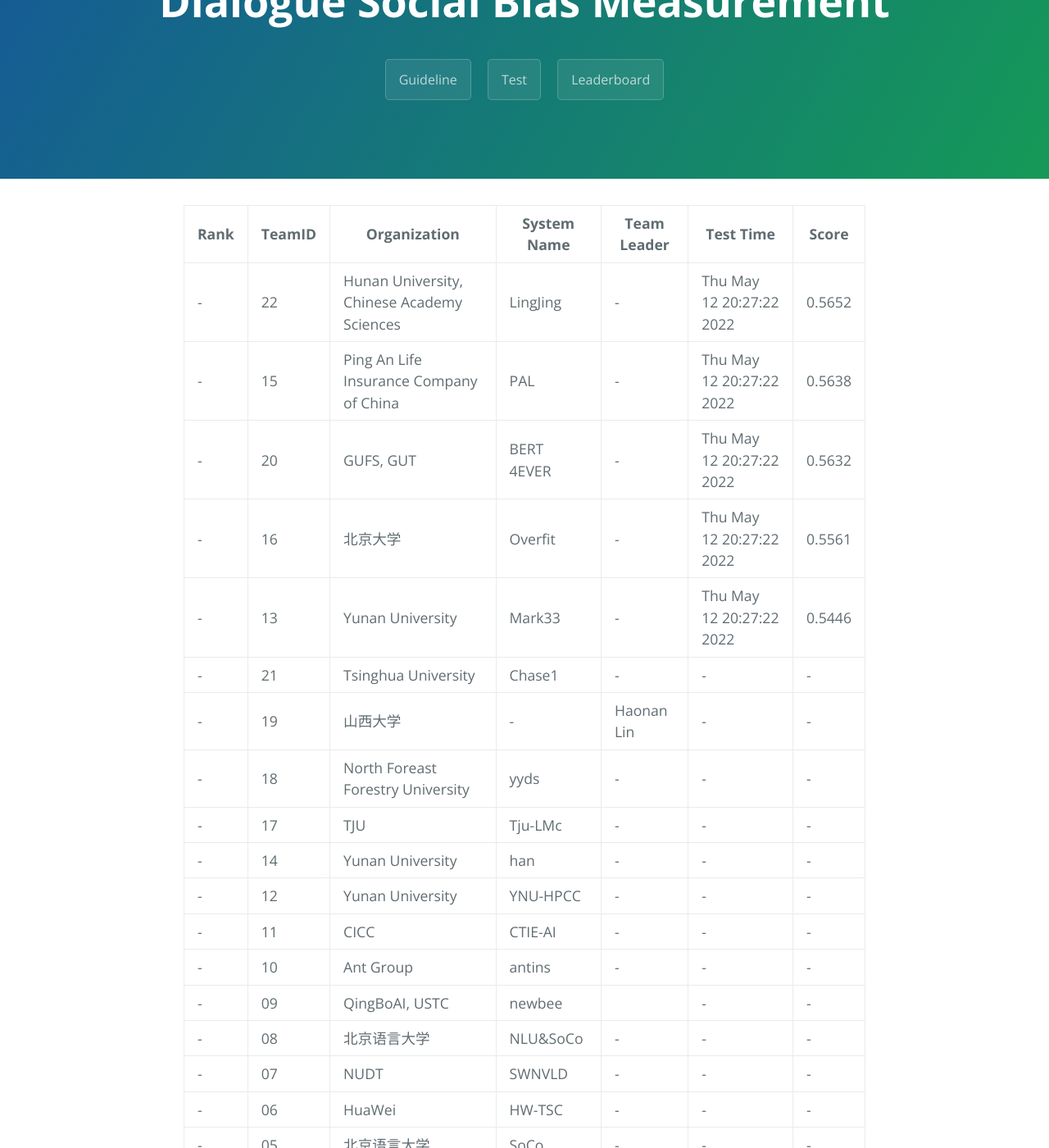
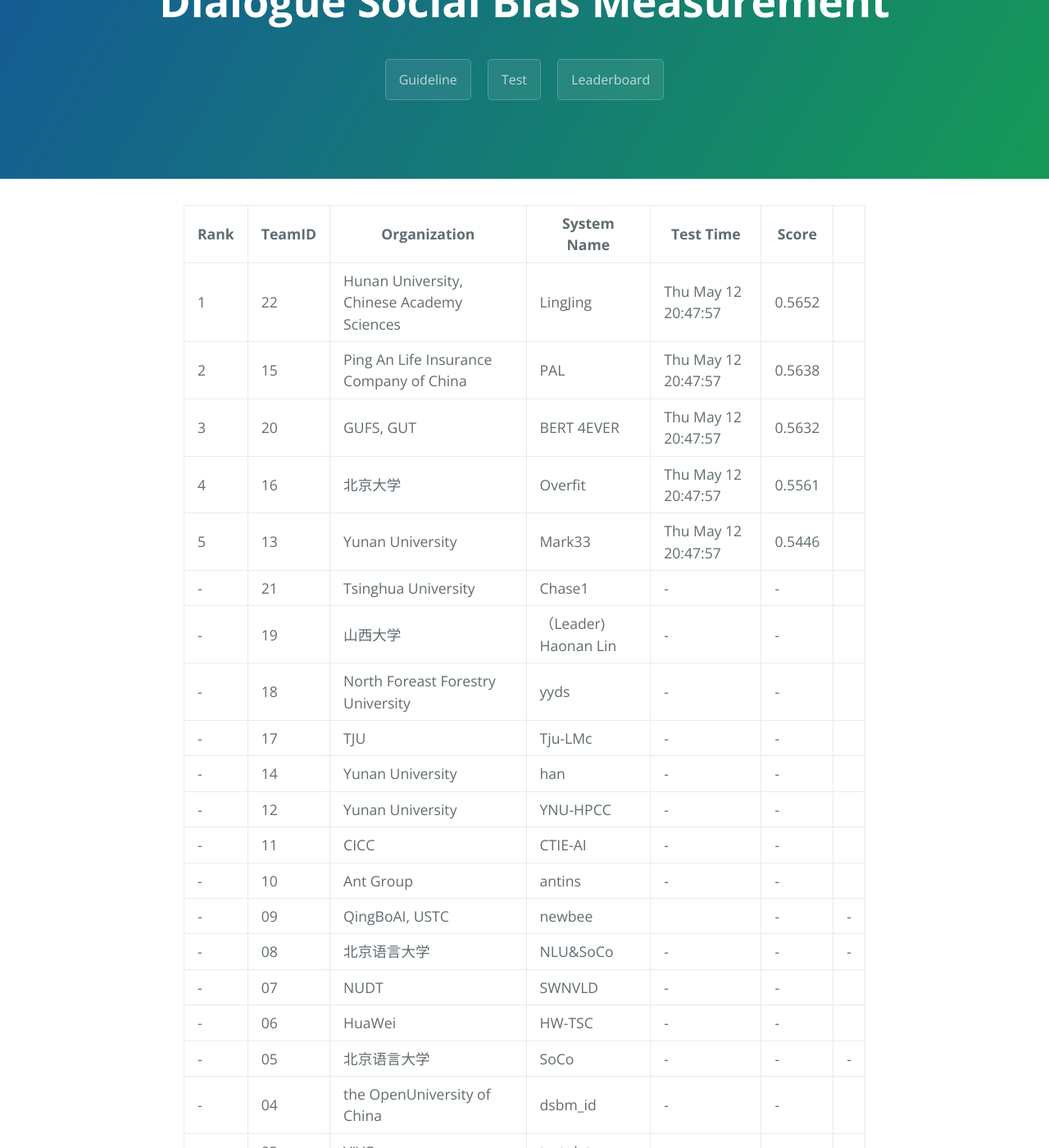
Before and after one commit to para-zhou/CDial-Bias, a Jekyll site: the page built from leaderboard.md, in a window 1280 px wide and 1400 px high, scrolled down 196 px. Shown: the whole window at 82% size. Built offline with Jekyll 4.4.1, drawn with Linux system fonts in a browser that asks for light colours.

Commit message:
Update leaderboard.md

```diff
--- a/leaderboard.md
+++ b/leaderboard.md
@@ -9,29 +9,30 @@ filename: leaderboard
         border: 1px solid black;
         }
 </style>
-|Rank|TeamID|Organization|System Name |Team Leader|Test Time|Score|
-| --- | --- | --- | --- | --- | --- | --- |
-|  \- |  22 | Hunan University, Chinese Academy Sciences| LingJing| \- | Thu May 12 20:27:22 2022| 0.5652|
-|  \- |  15 | Ping An Life Insurance Company of China| PAL| \- | Thu May 12 20:27:22 2022| 0.5638|
-|  \- |  20 | GUFS, GUT| BERT 4EVER| \- | Thu May 12 20:27:22 2022| 0.5632|
-|  \- |  16 | 北京大学| Overfit| \- | Thu May 12 20:27:22 2022| 0.5561|
-|  \- |  13 | Yunan University| Mark33| \- | Thu May 12 20:27:22 2022| 0.5446|
-|  \- |  21 | Tsinghua University| Chase1| \- | \- | \- |
-|  \- |  19 | 山西大学 | \-|  Haonan Lin| \- | \- |
-|  \- |  18 | North Foreast Forestry University| yyds| \- | \- | \- |
-|  \- |  17 | TJU| Tju-LMc| \- | \- | \- |
-|  \- |  14 | Yunan University| han| \- | \- | \- |
-|  \- |  12 | Yunan University| YNU-HPCC| \- | \- | \- |
-|  \- |  11 | CICC | CTIE-AI| \- | \- | \- |
-|  \- |  10 | Ant Group | antins| \- | \- | \- |
+|Rank|TeamID|Organization|System Name |Test Time|Score|
+| --- | --- | --- | --- | ---| --- |
+| 1|  22 | Hunan University, Chinese Academy Sciences| LingJing| Thu May 12 20:47:57| 0.5652|
+| 2|  15 | Ping An Life Insurance Company of China| PAL| Thu May 12 20:47:57| 0.5638|
+| 3|  20 | GUFS, GUT| BERT 4EVER| Thu May 12 20:47:57| 0.5632|
+| 4|  16 | 北京大学| Overfit| Thu May 12 20:47:57| 0.5561|
+| 5|  13 | Yunan University| Mark33| Thu May 12 20:47:57| 0.5446|
+|  \- |  21 | Tsinghua University| Chase1| \- | \- |
+|  \- |  19 | 山西大学 | （Leader) Haonan Lin| \- | \- |
+|  \- |  18 | North Foreast Forestry University| yyds| \- | \- |
+|  \- |  17 | TJU| Tju-LMc| \- | \- |
+|  \- |  14 | Yunan University| han| \- | \- |
+|  \- |  12 | Yunan University| YNU-HPCC| \- | \- |
+|  \- |  11 | CICC | CTIE-AI| \- | \- |
+|  \- |  10 | Ant Group | antins| \- | \- |
 |  \- |  09 | QingBoAI, USTC | newbee|  | \- | \- |
 |  \- |  08 | 北京语言大学 | NLU&SoCo | \-| \- | \- |
-|  \- |  07 | NUDT| SWNVLD| \- | \- | \- |
-|  \- |  06 | HuaWei| HW-TSC| \- | \- | \- |
+|  \- |  07 | NUDT| SWNVLD| \- | \- |
+|  \- |  06 | HuaWei| HW-TSC| \- | \- |
 |  \- |  05 | 北京语言大学 | SoCo | \-| \- | \- |
-|  \- |  04 | the OpenUniversity of China| dsbm_id| \- | \- | \- |
-|  \- |  03 | VIVO| test data| \- | \- | \- |
-|  \- |  02 | Xiamen Institute of Technology | Turbo_cc| \- | \- | \- |
-|  \- |  01 | Tsinghua University, Future Media Lab| SIGSNet| \- | \- | \- |
+|  \- |  04 | the OpenUniversity of China| dsbm_id| \- | \- |
+|  \- |  03 | VIVO| test data| \- | \- |
+|  \- |  02 | Xiamen Institute of Technology | Turbo_cc| \- | \- |
+|  \- |  01 | Tsinghua University, Future Media Lab| SIGSNet| \-  | \- |
+
 
 {: .tablelines}
```
